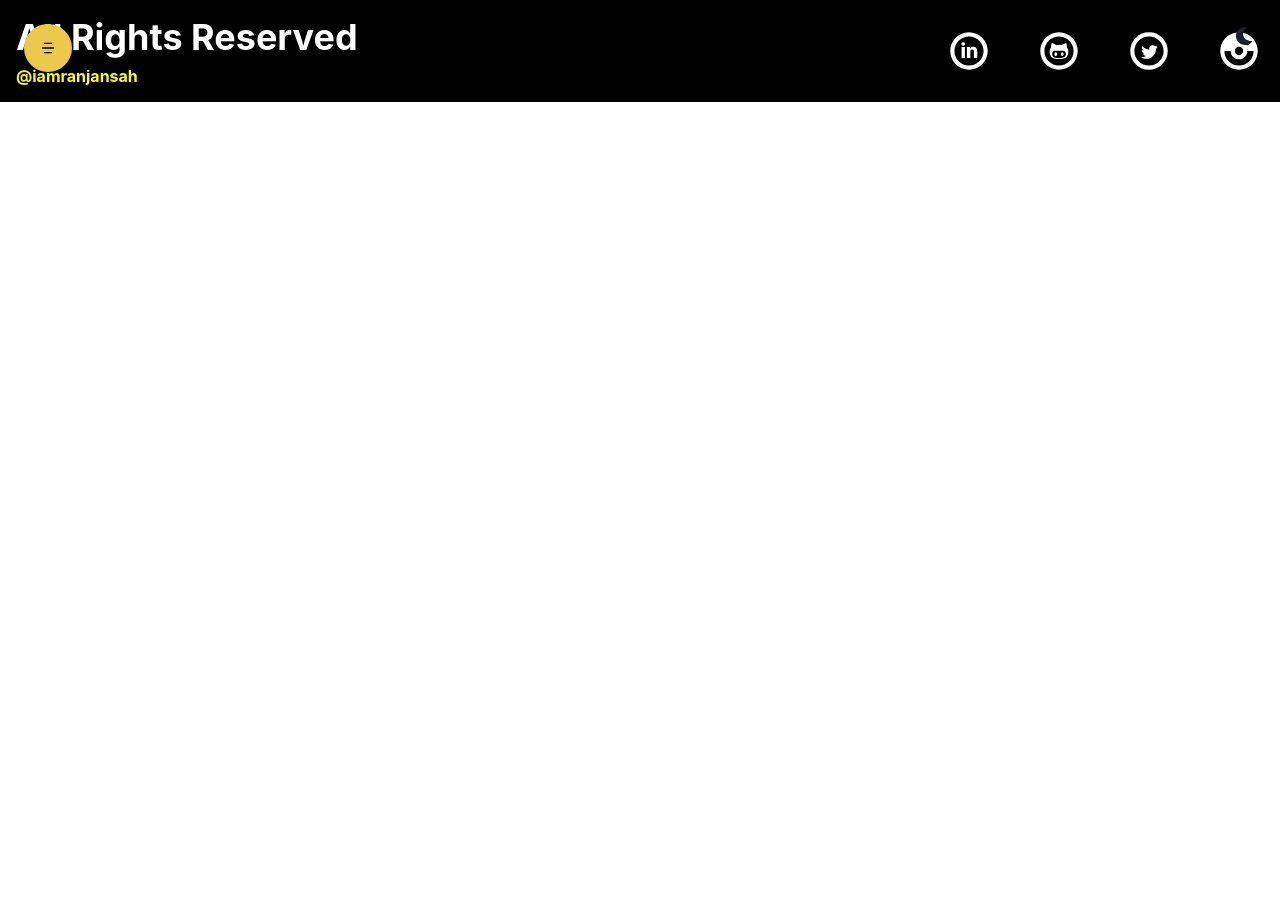
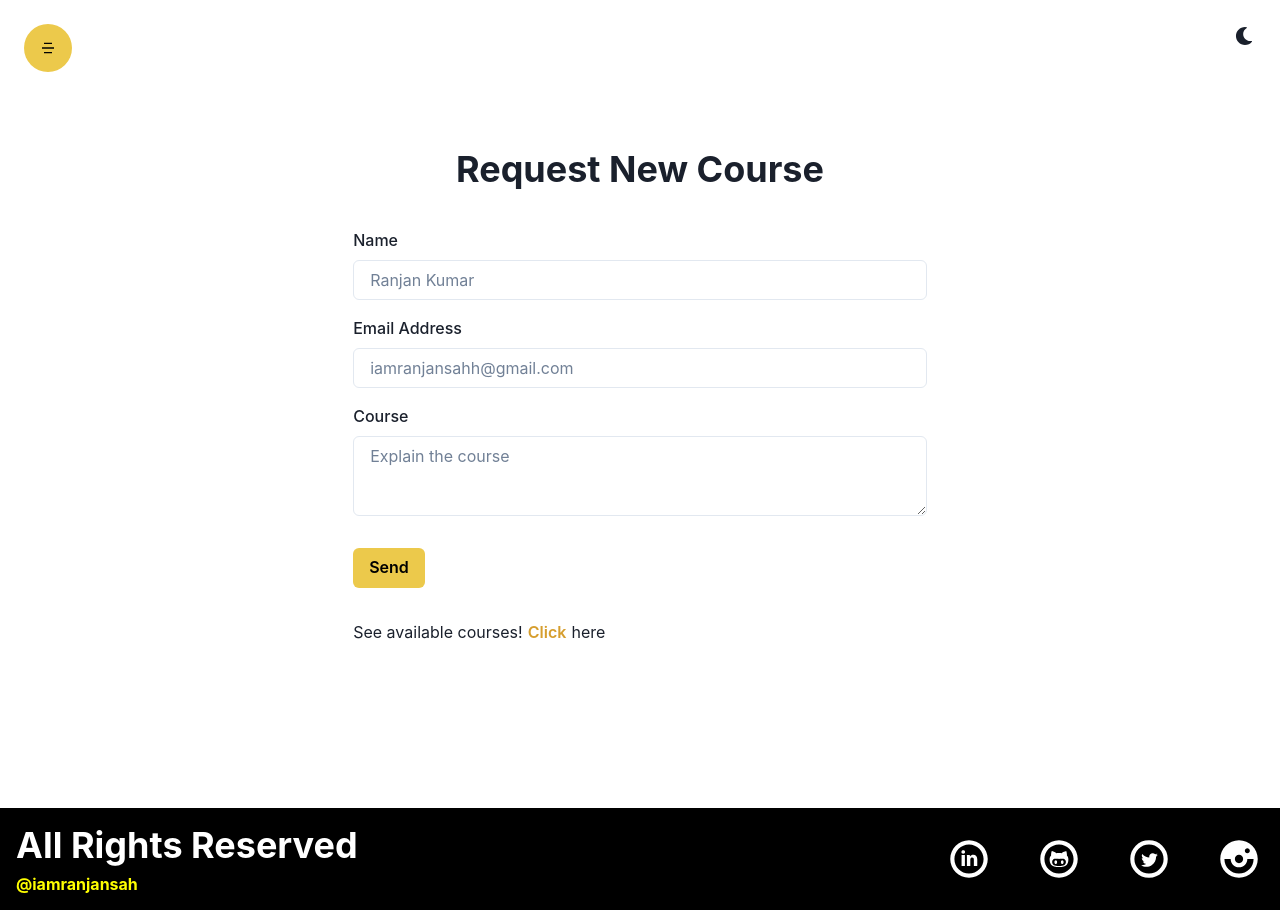
Before and after one commit to iamranjansah/TooD-V-, a React (Create React App) app: page /request in a window 1280 px wide. Before the commit the page ends 800 px from the top, so only its background shows below. Built offline with nearby package versions, Linux system fonts and the light colour scheme.

Commit message:
Contact & Request Form

```diff
--- a/src/App.js
+++ b/src/App.js
@@ -8,6 +8,8 @@
 import Signup from './components/Auth/Signup';
 import ForgetPassword from './components/Auth/ForgetPassword';
 import ResetPassword from './components/Auth/ResetPassword';
+import Contact from './components/Contact/Contact';
+import Request from './components/Request/Request';
 
 function App() {
   return (
@@ -16,6 +18,8 @@
     <Routes>
       <Route path ="/" element={<Home/>} />
       <Route path ="/courses" element={<Courses/>} />
+      <Route path ="/contact" element={<Contact/>} />
+      <Route path ="/request" element={<Request/>} />
       <Route path ="/login" element={<Login/>} />
       <Route path ="/signup" element={<Signup/>} />
       <Route path ="/forgetpassword" element={<ForgetPassword/>} />
--- a/src/components/Auth/ForgetPassword.jsx
+++ b/src/components/Auth/ForgetPassword.jsx
@@ -21,7 +21,7 @@
             onChange={e => setEmail(e.target.value)}
             type="email"
             focusBorderColor="yellow.500"
-            placeholder="toodiv@gmail.com"
+            placeholder="iamranjansahh@gmail.com"
           />
 
           <Button type="submit" colorScheme="yellow" w={'full'}>
--- a/src/components/Auth/Login.jsx
+++ b/src/components/Auth/Login.jsx
@@ -28,7 +28,7 @@
               onChange={e => setEmail(e.target.value)}
               type="email"
               focusBorderColor="yellow.500"
-              placeholder="toodiv@gmail.com"
+              placeholder="iamranjansahh@gmail.com"
             />
           </Box>
 
--- a/src/components/Auth/Signup.jsx
+++ b/src/components/Auth/Signup.jsx
@@ -73,7 +73,7 @@
               onChange={e => setEmail(e.target.value)}
               type="email"
               focusBorderColor="yellow.500"
-              placeholder="toodiv@gmail.com"
+              placeholder="iamranjansahh@gmail.com"
             />
           </Box>
 
--- /dev/null
+++ b/src/components/Contact/Contact.jsx
@@ -0,0 +1,82 @@
+import React, { useState } from 'react';
+import {
+  Container,
+  VStack,
+  Heading,
+  Box,
+  FormLabel,
+  Input,
+  Button,
+  Textarea,
+} from '@chakra-ui/react';
+import { Link } from 'react-router-dom';
+
+const Contact = () => {
+  const [name, setName] = useState('');
+  const [email, setEmail] = useState(' ');
+  const [message, setMessage] = useState('');
+
+  return (
+    <Container h={'85vh'} my={'16'}>
+      <VStack h={'full'} justifyContent={'center'} spacing={'5'} >
+        <Heading children="Contact Us" />
+        <form style={{ width: '100%' }}>
+
+        <Box my={'4'}>
+            <FormLabel htmlFor="name" children={'Name'} />
+            <Input
+              required
+              id="name"
+              value={name}
+              onChange={e => setName(e.target.value)}
+              type="text"
+              focusBorderColor="yellow.500"
+              placeholder="Ranjan Kumar"
+            />
+          </Box>
+          <Box my={'4'}>
+            <FormLabel htmlFor="email" children={'Email Address'} />
+            <Input
+              required
+              id="email"
+              value={email}
+              onChange={e => setEmail(e.target.value)}
+              type="email"
+              focusBorderColor="yellow.500"
+              placeholder="iamranjansahh@gmail.com"
+            />
+          </Box>
+
+          <Box my={'4'}>
+            <FormLabel htmlFor="message" children={'Your Message'} />
+            <Textarea
+
+              id="message"
+              value={message}
+              onChange={e => setMessage(e.target.value)}
+              type="text"
+              focusBorderColor="yellow.500"
+              placeholder="Comment Your Query"
+            />
+          </Box>
+
+          <Button my={'4'} colorScheme="yellow" type="submit">
+            Send
+          </Button>
+
+          <Box my={'4'}>
+           Request for a course? <Link to='/request' >
+            <Button colorScheme='yellow'
+            variant={'link'}
+
+            >Click</Button>
+
+            </Link>{" "}here
+          </Box>
+        </form>
+      </VStack>
+    </Container>
+  );
+};
+
+export default Contact;
--- /dev/null
+++ b/src/components/Request/Request.jsx
@@ -0,0 +1,82 @@
+import React, { useState } from 'react';
+import {
+  Container,
+  VStack,
+  Heading,
+  Box,
+  FormLabel,
+  Input,
+  Button,
+  Textarea,
+} from '@chakra-ui/react';
+import { Link } from 'react-router-dom';
+
+const Request = () => {
+  const [name, setName] = useState('');
+  const [email, setEmail] = useState(' ');
+  const [course, setCourse] = useState('');
+
+  return (
+    <Container h={'85vh'} my={'16'}>
+      <VStack h={'full'} justifyContent={'center'} spacing={'5'} >
+        <Heading children="Request New Course" />
+        <form style={{ width: '100%' }}>
+
+        <Box my={'4'}>
+            <FormLabel htmlFor="name" children={'Name'} />
+            <Input
+              required
+              id="name"
+              value={name}
+              onChange={e => setName(e.target.value)}
+              type="text"
+              focusBorderColor="yellow.500"
+              placeholder="Ranjan Kumar"
+            />
+          </Box>
+          <Box my={'4'}>
+            <FormLabel htmlFor="email" children={'Email Address'} />
+            <Input
+              required
+              id="email"
+              value={email}
+              onChange={e => setEmail(e.target.value)}
+              type="email"
+              focusBorderColor="yellow.500"
+              placeholder="iamranjansahh@gmail.com"
+            />
+          </Box>
+
+          <Box my={'4'}>
+            <FormLabel htmlFor="course" children={'Course'} />
+            <Textarea
+
+              id="course"
+              value={course}
+              onChange={e => setCourse(e.target.value)}
+              type="text"
+              focusBorderColor="yellow.500"
+              placeholder="Explain the course"
+            />
+          </Box>
+
+          <Button my={'4'} colorScheme="yellow" type="submit">
+            Send
+          </Button>
+
+          <Box my={'4'}>
+           See available courses! <Link to='/courses' >
+            <Button colorScheme='yellow'
+            variant={'link'}
+
+            >Click</Button>
+
+            </Link>{" "}here
+          </Box>
+        </form>
+      </VStack>
+    </Container>
+  );
+};
+
+export default Request
```
